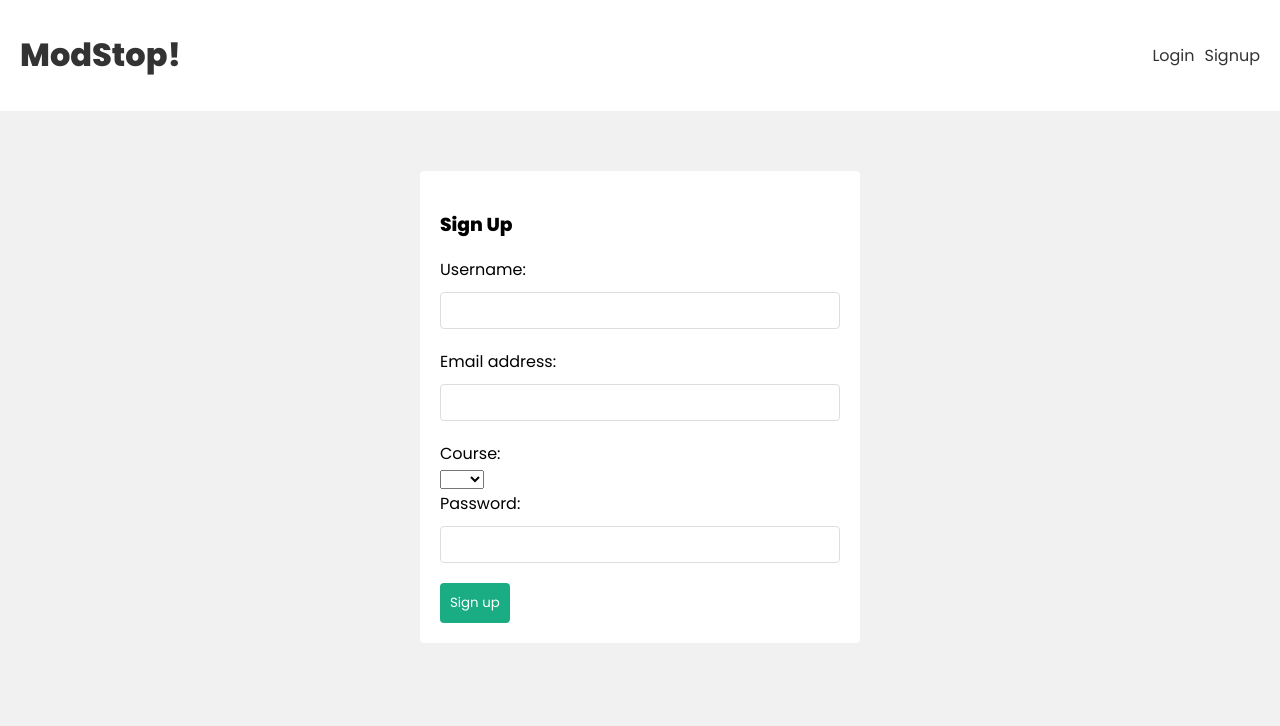
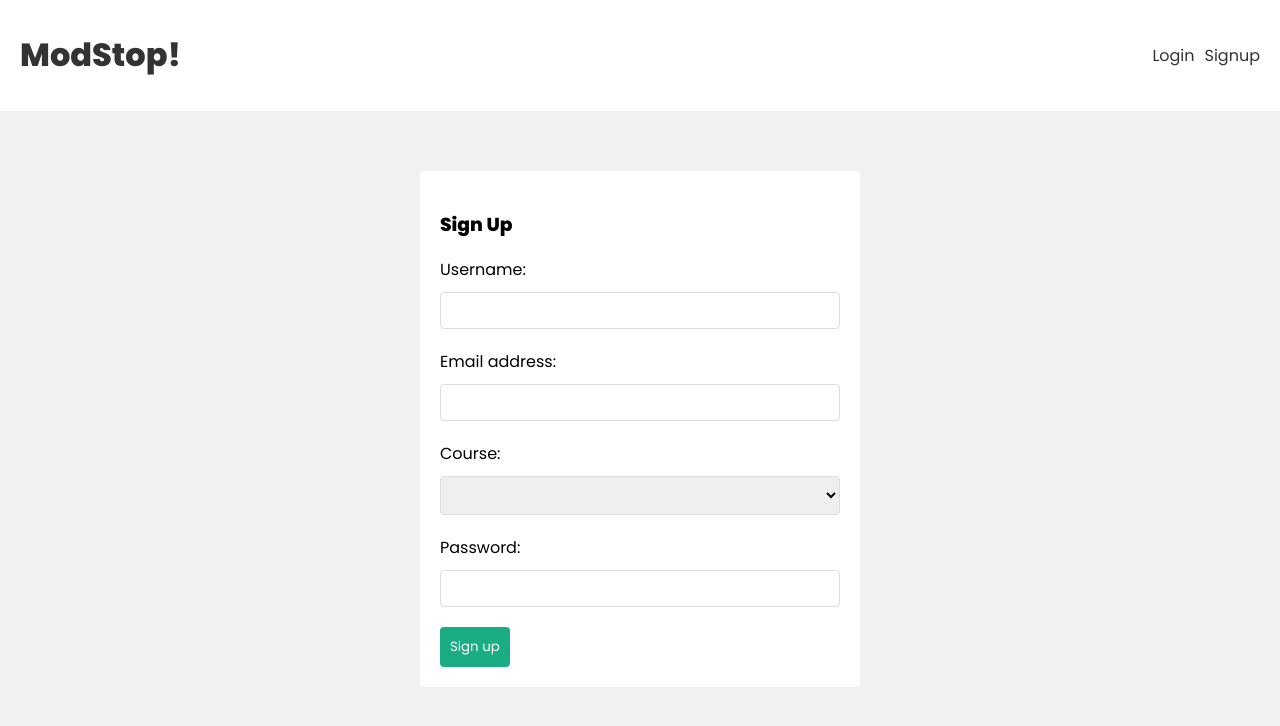
Before and after one commit to NaychiMin/Orbital23-ModStop, a React (Create React App) app in the folder frontend/: page /signup in a window 1280 px wide. Shown: the top 726 px of the page. Built offline with nearby package versions, Linux system fonts and the light colour scheme.

Commit message:
Milestone 1

```diff
--- a/frontend/src/index.css
+++ b/frontend/src/index.css
@@ -80,6 +80,15 @@ input {
   border-radius: 4px;
   box-sizing: border-box;
 }
+select {
+  padding: 10px;
+  margin-top: 10px;
+  margin-bottom: 20px;
+  width: 100%;
+  border: 1px solid #ddd;
+  border-radius: 4px;
+  box-sizing: border-box;
+}
 form button {
   background: var(--primary);
   border: 0;
--- a/frontend/src/pages/Signup.js
+++ b/frontend/src/pages/Signup.js
@@ -7,7 +7,7 @@ const Signup = () => {
   const [username, setUsername] = useState('')
   const [course, setCourse] = useState('')
   const {signup, error, isLoading} = useSignup()
-  const [values,setValues]=useState(["","ceg","cs"])
+  const [values,setValues]=useState(["","Computer Engineering","Electrical Engineering","Mechanical Engineering", "Engineering Science"])
 
 
   console.log(values)
@@ -45,6 +45,7 @@ const Signup = () => {
         }
       </select>
 
+
       <label>Password:</label>
       <input
         type="password"
```
Also changed, not shown: 1 other file (tests, documents, lock files or other folders).
